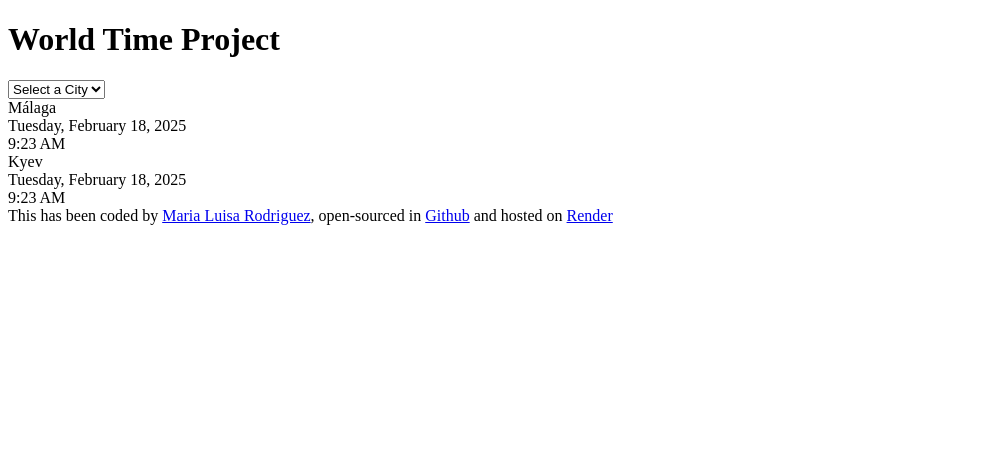
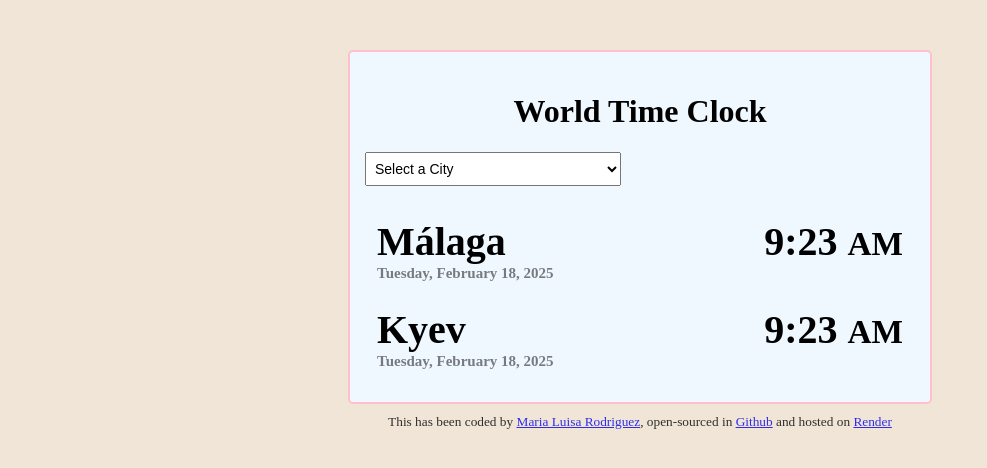
Before and after one commit to MLPEKPAR/world-time-clock, a plain HTML site: page WTindex.html in a window 1280 px wide. Shown: the whole page, without its empty margins (0-987 px from the left). Drawn offline with Linux system fonts and the light colour scheme; a script that the page names is missing.

Commit message:
adding basic CSS styling

```diff
--- a/WTindex.html
+++ b/WTindex.html
@@ -8,7 +8,7 @@
   </head>
   <body>
     <div class="container">
-      <h1>World Time Project</h1>
+      <h1>World Time Clock</h1>
       <select name="city" id="city">
         <option value="">Select a City</option>
         <option value="malaga">Málaga</option>
@@ -16,17 +16,22 @@
         <option value="habana">La Habana</option>
       </select>
 
-      <div id="city-name">
+      <div class="city1">
+        <div class="city-name">
           Málaga
-        <div id="city-date">Tuesday, February 18, 2025</div>
+          <div class="city-date">Tuesday, February 18, 2025</div>
         </div>
-      <div id="city-time">9:23 AM</div>
-      <div id="city-name">
+        <div class="city-time">9:23 <small>AM</small></div>
+      </div>
+
+      <div class="city1">
+        <div class="city-name">
           Kyev
-        <div id="city-date">Tuesday, February 18, 2025</div>
+          <div class="city-date">Tuesday, February 18, 2025</div>
         </div>
-      <div id="city-time">9:23 AM</div>
-
+        <div class="city-time">9:23 <small>AM</small></div>
+      </div>
+    </div>
     <footer>
       This has been coded by
       <a href="https://github.com/MLPEKPAR" target="_blank"
@@ -41,6 +46,5 @@
       >
     </footer>
     <script src="src/WTscript.jss"></script>
-    </div>
   </body>
 </html>
--- a/src/WTstyle.css
+++ b/src/WTstyle.css
@@ -0,0 +1,49 @@
+body {
+  background-color: rgb(240, 229, 215);
+}
+
+.container {
+  max-width: 550px;
+  margin: 50px auto 10px;
+  padding: 20px 15px;
+  border: 2px solid pink;
+  border-radius: 5px;
+  background-color: aliceblue;
+}
+
+h1 {
+  text-align: center;
+}
+
+select {
+  padding: 7px 150px 7px 5px;
+  margin-bottom: 20px;
+  font-size: 14px;
+}
+
+.city1 {
+  display: flex;
+  justify-content: space-between;
+  padding: 12px;
+}
+
+.city-name {
+  font-weight: bold;
+  font-size: 40px;
+}
+
+.city-date {
+  font-size: 15px;
+  opacity: 0.5;
+}
+
+.city-time {
+  font-weight: bold;
+  font-size: 40px;
+}
+
+footer {
+  text-align: center;
+  font-size: smaller;
+  opacity: 0.8;
+}
```
Lines whose indentation alone changed are shown as unchanged.
